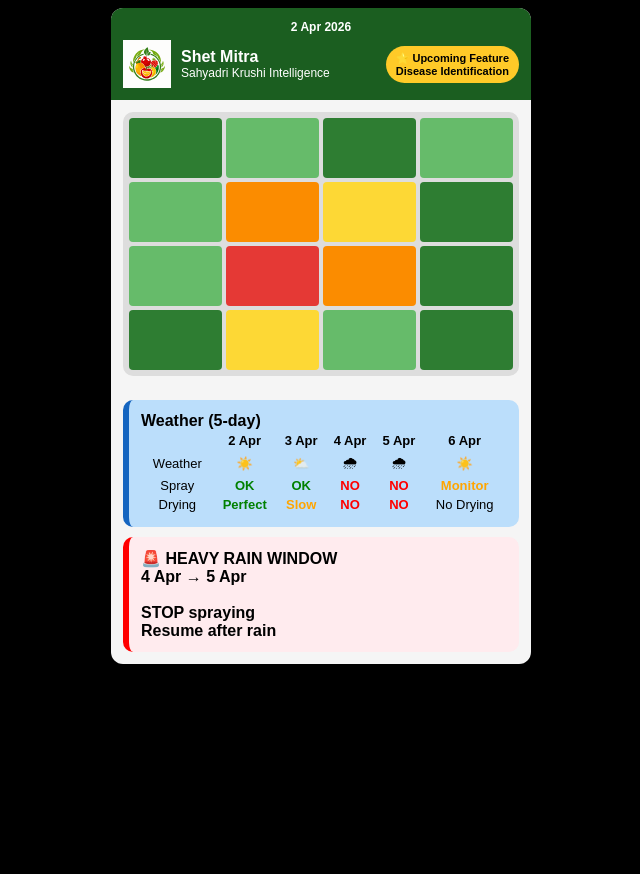
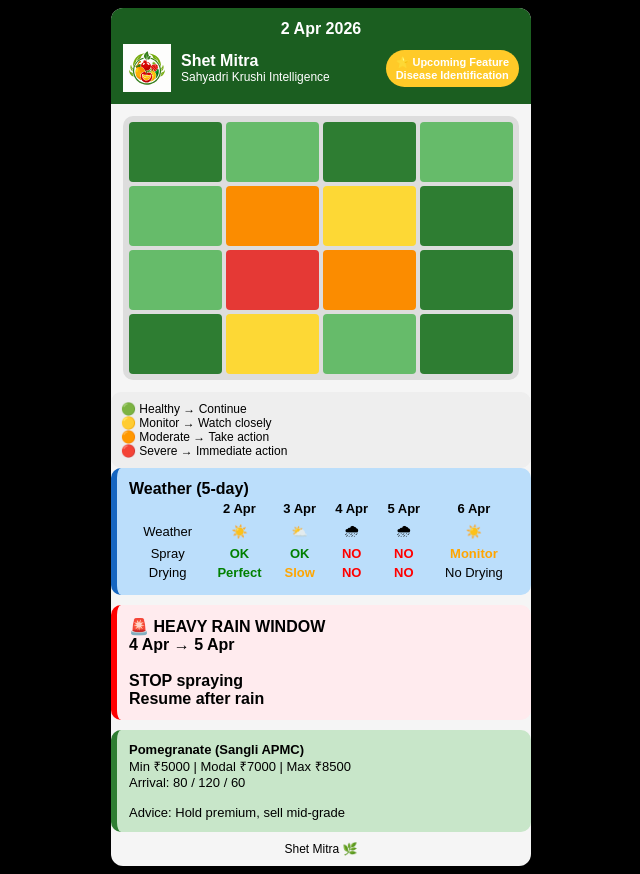
Before and after one commit to sinhapunkaj-beep/shet-mitra-backend, a FastAPI app: page /report-ui in a window 1280 px wide. Shown: the whole page, without its empty margins (319-959 px from the left). Before the commit the page ends 664 px from the top, so only its background shows below. Run offline with FastAPI, Linux system fonts and the light colour scheme.

Commit message:
UI Final: complete polished report layout

```diff
--- a/templates/report.html
+++ b/templates/report.html
@@ -5,7 +5,7 @@
 
 <style>
 body {
-            font-family: Arial, sans-serif;
+    font-family: Arial;
     background: #000;
     display: flex;
     justify-content: center;
@@ -26,7 +26,6 @@
 
 .date {
     text-align: center;
-            font-size: 12px;
     font-weight: bold;
     margin-bottom: 6px;
 }
@@ -43,28 +42,24 @@
     align-items: center;
 }
 
-        .logo { width: 48px; height: 48px; }
+.logo { width: 48px; }
 
 .title { font-size: 16px; font-weight: bold; }
 .sub { font-size: 12px; }
 
 .star {
     background: #ffca28;
-            color: #000;
-            font-weight: bold;
-            font-size: 11px;
     padding: 6px 10px;
     border-radius: 20px;
-            text-align: center;
+    font-size: 11px;
+    font-weight: bold;
 }
 
-        .section {
-            padding: 12px;
-        }
+.section { padding: 12px; }
 
 .grid {
     display: grid;
-            grid-template-columns: repeat(4, 1fr);
+    grid-template-columns: repeat(4,1fr);
     gap: 4px;
     background: #ddd;
     padding: 6px;
@@ -72,11 +67,19 @@
 }
 
 .cell { height: 60px; border-radius: 4px; }
-        .g { background:#2e7d32; }
-        .lg { background:#66bb6a; }
-        .y { background:#fdd835; }
-        .o { background:#fb8c00; }
-        .r { background:#e53935; }
+
+.g{background:#2e7d32;}
+.lg{background:#66bb6a;}
+.y{background:#fdd835;}
+.o{background:#fb8c00;}
+.r{background:#e53935;}
+
+.legend {
+    background: #eee;
+    padding: 10px;
+    border-radius: 10px;
+    font-size: 12px;
+}
 
 .weather {
     background:#bbdefb;
@@ -94,6 +97,15 @@
     font-weight:bold;
 }
 
+.market {
+    background:#c8e6c9;
+    border-left:6px solid #2e7d32;
+    padding:12px;
+    margin-top:10px;
+    border-radius:10px;
+    font-size:13px;
+}
+
 table {
     width:100%;
     text-align:center;
@@ -104,10 +116,16 @@
 .red { color:red; font-weight:bold; }
 .orange { color:orange; font-weight:bold; }
 
+.footer {
+    text-align:center;
+    padding:10px;
+    font-size:12px;
+}
 </style>
 </head>
 
 <body>
+
 <div class="container">
 
 <div class="header">
@@ -122,10 +140,7 @@
 </div>
 </div>
 
-            <div class="star">
-                ⭐ Upcoming Feature<br>
-                Disease Identification
-            </div>
+<div class="star">⭐ Upcoming Feature<br>Disease Identification</div>
 </div>
 </div>
 
@@ -138,8 +153,14 @@
 </div>
 </div>
 
-    <div class="section">
-        <div class="weather">
+<div class="section legend">
+🟢 Healthy → Continue<br>
+🟡 Monitor → Watch closely<br>
+🟠 Moderate → Take action<br>
+🔴 Severe → Immediate action
+</div>
+
+<div class="section weather">
 <b>Weather (5-day)</b>
 
 <table>
@@ -172,14 +193,25 @@
 </table>
 </div>
 
-        <div class="alert">
+<div class="section alert">
 🚨 HEAVY RAIN WINDOW<br>
 4 Apr → 5 Apr<br><br>
 STOP spraying<br>
 Resume after rain
 </div>
+
+<div class="section market">
+<b>Pomegranate (Sangli APMC)</b><br>
+Min ₹5000 | Modal ₹7000 | Max ₹8500<br>
+Arrival: 80 / 120 / 60<br><br>
+Advice: Hold premium, sell mid-grade
+</div>
+
+<div class="footer">
+Shet Mitra 🌿
 </div>
 
 </div>
+
 </body>
 </html>
```
Lines whose indentation alone changed are shown as unchanged.
